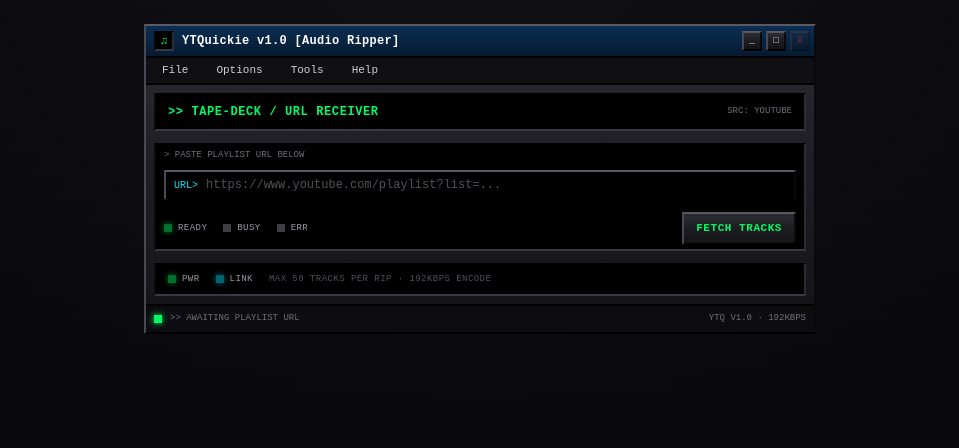
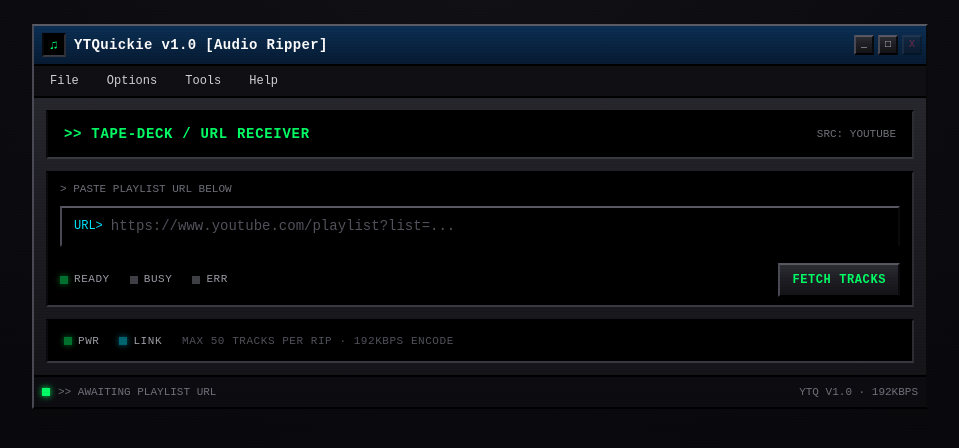
Before and after one commit to RahulRR-10/YTQuickie, a React (Vite) app in the folder frontend/: page / in a window 1280 px wide. Shown: the top 448 px of the page, without its empty margins (160-1119 px from the left). Built offline with nearby package versions, Linux system fonts and the light colour scheme.

Commit message:
convert mp3s

```diff
--- a/frontend/src/App.jsx
+++ b/frontend/src/App.jsx
@@ -10,7 +10,7 @@
 function Led({ label, active, color = "#00ff66", blink }) {
   const lit = active && !blink;
   return (
-    <span className="flex items-center gap-1.5 font-mono text-[9px] uppercase tracking-wider text-zinc-400 select-none">
+    <span className="flex items-center gap-1.5 font-mono text-[11px] uppercase tracking-wider text-zinc-400 select-none">
       <span
         className={`led ${lit ? "animate-led" : ""}`}
         style={{
@@ -34,7 +34,7 @@
       type={type}
       onClick={onClick}
       disabled={disabled}
-      className={`bevel-up chisel-bg font-mono text-[11px] font-bold uppercase tracking-wider select-none px-3 py-1.5 active:translate-y-[1px] active:border-t-black active:border-l-black active:border-b-zinc-500 active:border-r-zinc-500 disabled:opacity-40 disabled:cursor-not-allowed ${toneCls} ${className}`}
+      className={`bevel-up chisel-bg font-mono text-[12px] font-bold uppercase tracking-wider select-none px-3 py-1.5 active:translate-y-[1px] active:border-t-black active:border-l-black active:border-b-zinc-500 active:border-r-zinc-500 disabled:opacity-40 disabled:cursor-not-allowed ${toneCls} ${className}`}
     >
       {children}
     </button>
@@ -55,7 +55,7 @@
 }
 
 function SegBar({ pct = 0, status = "pending" }) {
-  const SEGMENTS = 20;
+  const SEGMENTS = 24;
   const filled = Math.max(0, Math.min(SEGMENTS, Math.round(((pct || 0) / 100) * SEGMENTS)));
   const tone =
     status === "done" ? "bg-led-green"
@@ -64,11 +64,11 @@
     : status === "downloading" ? "bg-led-green"
     : "bg-zinc-700";
   return (
-    <div className="bevel-up bg-black p-1 flex gap-[3px]">
+    <div className="bevel-up bg-black p-1.5 flex gap-[3px]">
       {Array.from({ length: SEGMENTS }).map((_, i) => (
         <span
           key={i}
-          className={`h-3 flex-1 ${i < filled ? tone : "bg-zinc-900"}`}
+          className={`h-4 flex-1 ${i < filled ? tone : "bg-zinc-900"}`}
         />
       ))}
     </div>
@@ -77,12 +77,12 @@
 
 function TitleBar({ onReset, showReset }) {
   return (
-    <div className="flex items-center justify-between h-8 pl-2 pr-1 select-none bg-gradient-to-b from-[#0b2f54] to-[#071b33] border-b-2 border-black">
+    <div className="flex items-center justify-between h-10 pl-2 pr-1 select-none bg-gradient-to-b from-[#0b2f54] to-[#071b33] border-b-2 border-black">
       <div className="flex items-center gap-2 min-w-0">
-        <span className="bevel-in w-5 h-5 flex items-center justify-center bg-black text-led-green text-[11px] leading-none">
+        <span className="bevel-in w-6 h-6 flex items-center justify-center bg-black text-led-green text-[13px] leading-none">
           ♫
         </span>
-        <span className="font-bitmap text-[12px] font-bold tracking-wide text-white truncate">
+        <span className="font-bitmap text-[14px] font-bold tracking-wide text-white truncate">
           {WINDOW_TITLE}
         </span>
       </div>
@@ -108,7 +108,7 @@
 
 function MenuStrip() {
   return (
-    <div className="flex gap-5 px-3 py-1 border-b-2 border-black bg-[#101014] font-mono text-[11px] text-zinc-300 select-none">
+    <div className="flex gap-5 px-3 py-1.5 border-b-2 border-black bg-[#101014] font-mono text-[12px] text-zinc-300 select-none">
       {MENU_ITEMS.map((m) => (
         <span key={m} className="px-1 hover:bg-led-green hover:text-black cursor-default">
           {m}
@@ -323,46 +323,46 @@
     <div className="crt min-h-screen text-zinc-200 flex flex-col items-center p-3 sm:p-6 font-mono relative">
       <div className="scanlines" />
 
-      <div className="w-full max-w-2xl bevel-up chisel-bg flex flex-col">
+      <div className="w-full max-w-4xl bevel-up chisel-bg flex flex-col">
         <TitleBar onReset={handleReset} showReset={step !== "input"} />
         <MenuStrip />
 
-        <div className="flex flex-col gap-3 p-2">
+        <div className="flex flex-col gap-4 p-3">
           {/* Error Alert */}
           {error && (
             <div className="bevel-in bg-black p-3 flex items-start gap-2 text-led-red">
-              <span className="text-[11px] font-bold">&gt;&gt; ERROR:</span>
-              <p className="text-[11px] leading-relaxed break-words">{error}</p>
+              <span className="text-[12px] font-bold">&gt;&gt; ERROR:</span>
+              <p className="text-[12px] leading-relaxed break-words">{error}</p>
             </div>
           )}
 
           {/* STEP 1: Input URL */}
           {step === "input" && (
             <div className="flex flex-col gap-3">
-              <div className="bevel-in bg-black px-3 py-2 flex items-center justify-between gap-2">
-                <span className="text-[12px] font-bold text-led-green uppercase tracking-wider">
+              <div className="bevel-in bg-black px-4 py-3 flex items-center justify-between gap-2">
+                <span className="text-[14px] font-bold text-led-green uppercase tracking-wider">
                   &gt;&gt; Tape-deck / URL Receiver
                 </span>
-                <span className="text-[9px] text-zinc-500">SRC: YOUTUBE</span>
+                <span className="text-[11px] text-zinc-500">SRC: YOUTUBE</span>
               </div>
 
-              <div className="bevel-in bg-black px-2 py-1">
-                <div className="text-[9px] text-zinc-500 uppercase">&gt; Paste playlist url below</div>
-                <form onSubmit={handleFetchPlaylist} className="flex flex-col gap-3 pt-2">
-                  <div className="bevel-up bg-black px-2 py-1 flex items-center gap-2">
-                    <span className="text-[10px] text-led-cyan">URL&gt;</span>
+              <div className="bevel-in bg-black px-3 py-2">
+                <div className="text-[11px] text-zinc-500 uppercase">&gt; Paste playlist url below</div>
+                <form onSubmit={handleFetchPlaylist} className="flex flex-col gap-4 pt-2">
+                  <div className="bevel-up bg-black px-3 py-2 flex items-center gap-2">
+                    <span className="text-[12px] text-led-cyan">URL&gt;</span>
                     <input
                       type="text"
                       placeholder="https://www.youtube.com/playlist?list=..."
                       value={url}
                       onChange={(e) => setUrl(e.target.value)}
-                      className="flex-1 bg-transparent font-mono text-[12px] text-led-green placeholder-zinc-600 focus:outline-none caret-led-green"
+                      className="flex-1 bg-transparent font-mono text-[14px] text-led-green placeholder-zinc-600 focus:outline-none caret-led-green"
                       required
                     />
                   </div>
 
-                  <div className="flex items-center justify-between flex-wrap gap-2">
-                    <div className="flex items-center gap-4">
+                  <div className="flex items-center justify-between flex-wrap gap-3">
+                    <div className="flex items-center gap-5">
                       <Led label="READY" active={!loading && !error} />
                       <Led label="BUSY" active={loading} color="#ffb000" blink={loading} />
                       <Led label="ERR" active={!!error} color="#ff3355" blink={!!error} />
@@ -374,10 +374,10 @@
                 </form>
               </div>
 
-              <div className="bevel-in bg-black px-3 py-2 flex items-center gap-4">
+              <div className="bevel-in bg-black px-4 py-3 flex items-center gap-5">
                 <Led label="PWR" active color="#00ff66" />
                 <Led label="LINK" active color="#00e5ff" />
-                <span className="text-[9px] text-zinc-600 uppercase tracking-wider">
+                <span className="text-[11px] text-zinc-600 uppercase tracking-wider">
                   Max 50 tracks per rip · 192kbps encode
                 </span>
               </div>
@@ -387,60 +387,60 @@
           {/* STEP 2: Preview & Select Tracks */}
           {step === "preview" && playlist && (
             <div className="flex flex-col gap-3">
-              <div className="bevel-in bg-black px-3 py-2 flex flex-col gap-1.5">
+              <div className="bevel-in bg-black px-4 py-3 flex flex-col gap-2">
                 <div className="flex items-center justify-between gap-2">
-                  <span className="text-[12px] font-bold text-led-green uppercase truncate">
+                  <span className="text-[16px] font-bold text-led-green uppercase truncate">
                     {playlist.playlist_title}
                   </span>
-                  <span className="text-[10px] text-zinc-500 whitespace-nowrap">
+                  <span className="text-[12px] text-zinc-500 whitespace-nowrap">
                     {playlist.returned_tracks}/{playlist.total_tracks_in_playlist} ITEMS
                     {playlist.truncated ? " (CAP 50)" : ""}
                   </span>
                 </div>
                 <div className="flex items-center justify-between">
-                  <span className="text-[9px] text-zinc-500 uppercase">&gt; Tracks ready for selection</span>
+                  <span className="text-[11px] text-zinc-500 uppercase">&gt; Tracks ready for selection</span>
                   <Led label={`${selectedIds.size} SEL`} active={selectedIds.size > 0} color="#00e5ff" />
                 </div>
               </div>
 
               <div className="bevel-in bg-black">
-                <div className="flex items-center gap-2 px-2 py-1.5 border-b-2 border-black bg-[#141418] font-mono text-[10px] font-bold tracking-wider text-led-amber select-none">
-                  <span className="w-7">[x]</span>
+                <div className="flex items-center gap-2 px-3 py-2 border-b-2 border-black bg-[#141418] font-mono text-[12px] font-bold tracking-wider text-led-amber select-none">
+                  <span className="w-8">[x]</span>
                   <span className="flex-1">TRACK TITLE</span>
-                  <span className="w-14 text-right">LEN</span>
-                  <span className="w-20 text-right">BITRATE</span>
+                  <span className="w-16 text-right">LEN</span>
+                  <span className="w-24 text-right">BITRATE</span>
                 </div>
-                <div className="max-h-[380px] overflow-y-auto">
+                <div className="max-h-[480px] overflow-y-auto">
                   {playlist.tracks.map((t, i) => {
                     const isSelected = selectedIds.has(t.id);
                     return (
                       <div
                         key={t.id}
                         onClick={() => toggleSelect(t.id)}
-                        className={`flex items-center gap-2 px-2 py-1 font-mono text-[11px] cursor-pointer select-none border-b border-zinc-900 ${
+                        className={`flex items-center gap-2 px-3 py-1.5 font-mono text-[13px] cursor-pointer select-none border-b border-zinc-900 ${
                           i % 2 ? "bg-zinc-900/70" : "bg-black"
                         } ${
                           isSelected ? "text-led-green" : "text-zinc-500 hover:text-zinc-200"
                         }`}
                       >
-                        <span className="w-7">{isSelected ? "[+]" : "[ ]"}</span>
+                        <span className="w-8">{isSelected ? "[+]" : "[ ]"}</span>
                         <span className="flex-1 truncate">{t.title}</span>
-                        <span className="w-14 text-right text-zinc-400">
+                        <span className="w-16 text-right text-zinc-400">
                           {formatDuration(t.duration)}
                         </span>
-                        <span className="w-20 text-right text-led-cyan">192k</span>
+                        <span className="w-24 text-right text-led-cyan">192k</span>
                       </div>
                     );
                   })}
                 </div>
               </div>
 
-              <div className="flex items-center gap-2 flex-wrap">
+              <div className="flex items-center gap-3 flex-wrap">
                 <RetroButton onClick={toggleSelectAll}>
                   {selectedIds.size === playlist.tracks.length ? "CLEAR" : "SELECT ALL"}
                 </RetroButton>
                 <RetroButton tone="primary" onClick={handleStartDownload} disabled={selectedIds.size === 0 || loading}>
-                  {loading ? "RIPPING..." : `RIP MP3s (${selectedIds.size})`}
+                  {loading ? "CONVERTING..." : `CONVERT MP3s (${selectedIds.size})`}
                 </RetroButton>
               </div>
             </div>
@@ -449,15 +449,15 @@
           {/* STEP 3: Active Processing & SSE Streaming */}
           {step === "processing" && (
             <div className="flex flex-col gap-3">
-              <div className="bevel-in bg-black px-3 py-2 flex items-center justify-between gap-2">
-                <span className="text-[12px] font-bold text-led-green uppercase">
+              <div className="bevel-in bg-black px-4 py-3 flex items-center justify-between gap-2">
+                <span className="text-[14px] font-bold text-led-green uppercase">
                   &gt;&gt; Tape deck active — rip sequence running
                 </span>
                 <Led label="REC" active color="#ff3355" blink />
               </div>
 
-              <div className="bevel-in bg-black p-2 flex flex-col gap-2 max-h-[460px] overflow-y-auto">
-                <div className="text-[10px] text-zinc-500">
+              <div className="bevel-in bg-black p-2.5 flex flex-col gap-2.5 max-h-[560px] overflow-y-auto">
+                <div className="text-[12px] text-zinc-500">
                   &gt; JOB STATUS: <span className="text-led-amber uppercase">{jobStatus}</span>
                 </div>
                 {Array.from(selectedIds).map((vid) => {
@@ -465,8 +465,8 @@
                   const originalMeta = playlist?.tracks.find((t) => t.id === vid);
 
                   return (
-                    <div key={vid} className="border border-zinc-900 p-2 flex flex-col gap-1.5 bg-zinc-950/50">
-                      <div className="flex items-center justify-between gap-2 font-mono text-[10px]">
+                    <div key={vid} className="border border-zinc-900 p-2.5 flex flex-col gap-1.5 bg-zinc-950/50">
+                      <div className="flex items-center justify-between gap-2 font-mono text-[12px]">
                         <span className="truncate text-zinc-200">{originalMeta?.title || vid}</span>
                         <span className="flex items-center gap-2 whitespace-nowrap">
                           <StatusTag status={track.status} />
@@ -503,28 +503,28 @@
           {/* STEP 4: Completed View */}
           {step === "completed" && (
             <div className="flex flex-col items-center gap-4 text-center">
-              <div className="bevel-in bg-black w-full px-3 py-4 flex flex-col items-center gap-1">
-                <span className="font-bitmap text-[18px] font-bold tracking-widest text-led-green">
+              <div className="bevel-in bg-black w-full px-3 py-6 flex flex-col items-center gap-1.5">
+                <span className="font-bitmap text-[24px] font-bold tracking-widest text-led-green">
                   RIPPING COMPLETE
                 </span>
-                <span className="text-[10px] text-zinc-400 uppercase tracking-wider">
+                <span className="text-[12px] text-zinc-400 uppercase tracking-wider">
                   All tracks cached — archive ready
                 </span>
               </div>
 
-              <div className="bevel-in bg-black w-full px-3 py-2 font-mono text-[10px] text-zinc-300 flex flex-wrap justify-center gap-x-5 gap-y-1 uppercase">
+              <div className="bevel-in bg-black w-full px-4 py-3 font-mono text-[13px] text-zinc-300 flex flex-wrap justify-center gap-x-6 gap-y-1.5 uppercase">
                 <span>Tracks Encoded: <span className="text-led-green font-bold">{doneCount}</span></span>
                 <span>Skipped: <span className="text-led-red font-bold">{failedCount}</span></span>
                 <span>Format: <span className="text-led-cyan font-bold">MPEG-1 L3</span></span>
               </div>
 
               {failedTracks.length > 0 && (
-                <div className="w-full bevel-in bg-black p-2 flex flex-col gap-1.5 text-left max-h-44 overflow-y-auto">
-                  <div className="text-[10px] font-bold text-led-red">
+                <div className="w-full bevel-in bg-black p-2.5 flex flex-col gap-1.5 text-left max-h-48 overflow-y-auto">
+                  <div className="text-[12px] font-bold text-led-red">
                     &gt; {failedTracks.length} TRACK(S) FAILED:
                   </div>
                   {failedTracks.map((t) => (
-                    <div key={t.vid} className="flex flex-col font-mono text-[10px] border-t border-zinc-900 pt-1.5">
+                    <div key={t.vid} className="flex flex-col font-mono text-[12px] border-t border-zinc-900 pt-1.5">
                       <span className="text-zinc-300 truncate">{t.title || t.vid}</span>
                       <span className="text-led-red">&gt; {t.error || "UNKNOWN ERROR"}</span>
                     </div>
@@ -535,7 +535,7 @@
               <a
                 href={`${API_BASE}/api/jobs/${jobId}/download`}
                 download
-                className="bevel-up chisel-bg px-6 py-3 font-mono font-bold text-[13px] text-led-green uppercase tracking-widest text-center"
+                className="bevel-up chisel-bg px-8 py-4 font-mono font-bold text-[15px] text-led-green uppercase tracking-widest text-center"
               >
                 ↓ DOWNLOAD ARCHIVE (.ZIP)
               </a>
@@ -544,7 +544,7 @@
         </div>
 
         {/* Status Bar */}
-        <div className="flex items-center justify-between gap-2 px-2 h-7 border-t-2 border-black bg-[#0d0d11] font-mono text-[9px] text-zinc-500 uppercase select-none">
+        <div className="flex items-center justify-between gap-2 px-2 h-8 border-t-2 border-black bg-[#0d0d11] font-mono text-[11px] text-zinc-500 uppercase select-none">
           <span className="flex items-center gap-2 min-w-0">
             <span
               className="led"
```
